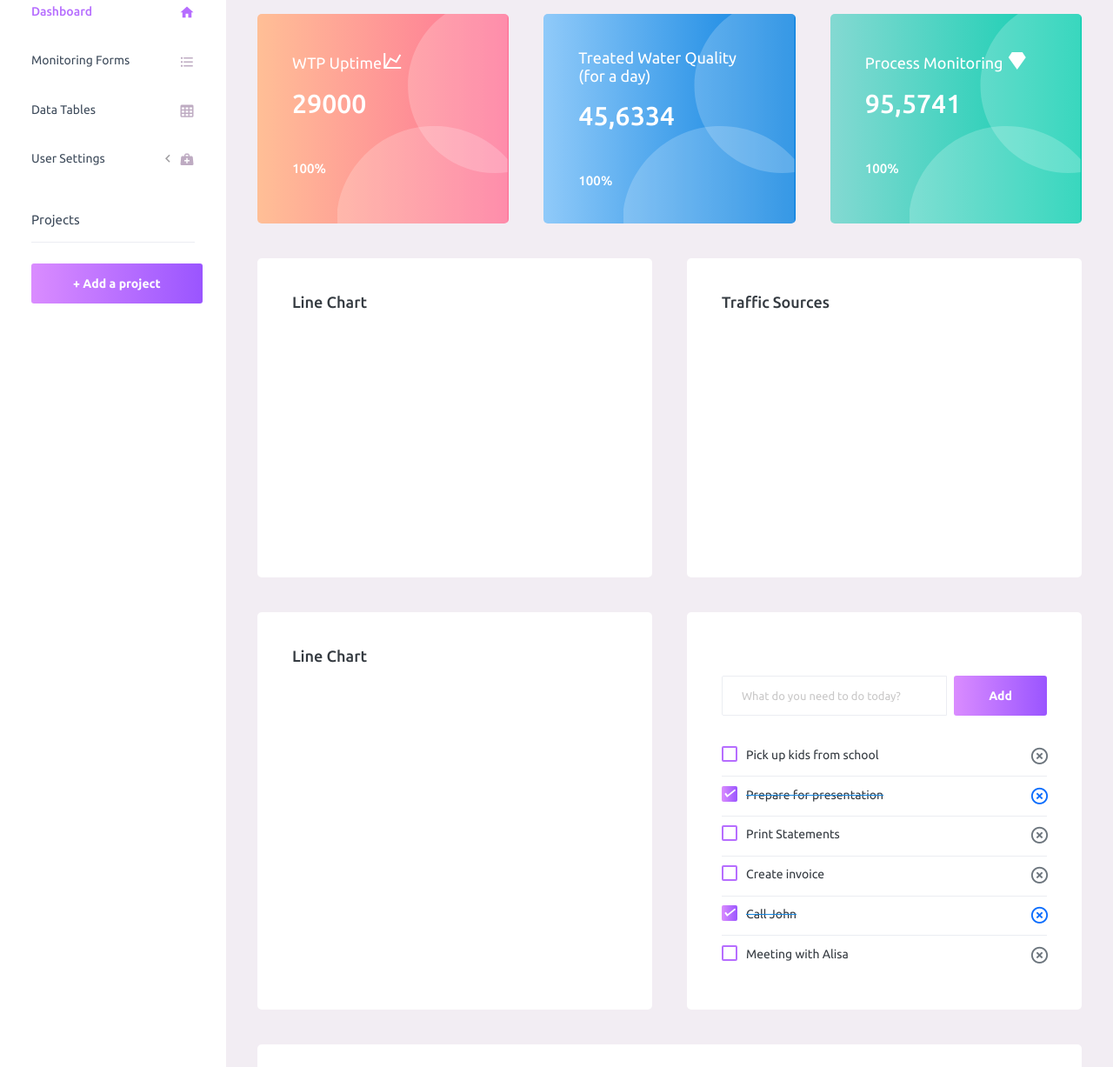
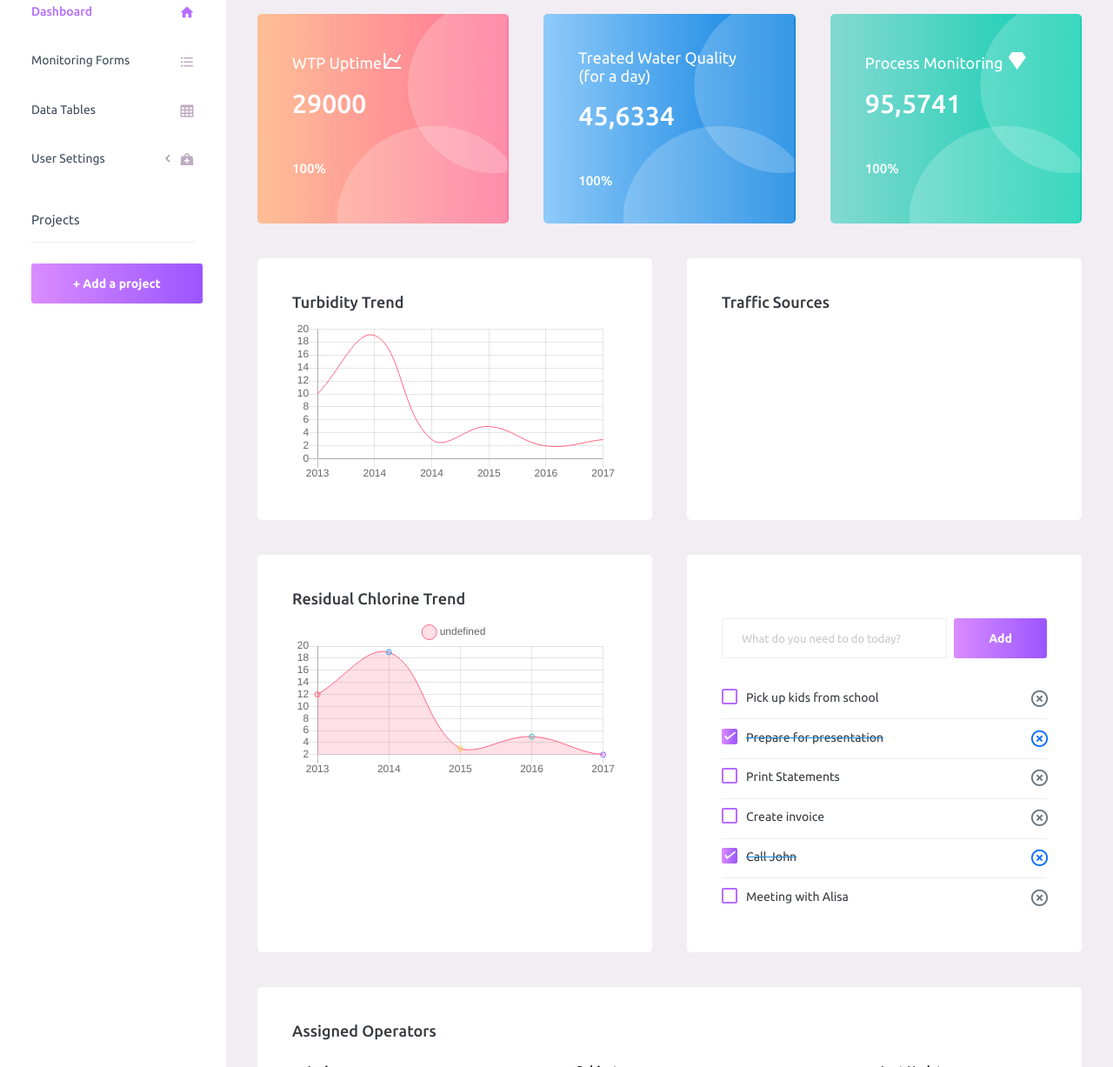
Before and after one commit to aiviesipalay/prototype, a plain HTML site: page index.html in a window 1280 px wide. Shown: the part 233-1460 px from the top of the page at 87% size. Drawn offline with nearby package versions, Linux system fonts and the light colour scheme; files that its build step writes are made by us from their sources.

Commit message:
2nd commit

```diff
--- a/assets/js/chart.js
+++ b/assets/js/chart.js
@@ -171,7 +171,6 @@ $(function () {
   var areaData = {
     labels: ["2013", "2014", "2015", "2016", "2017"],
     datasets: [{
-      label: '# of Votes',
       data: [12, 19, 3, 5, 2, 3],
       backgroundColor: [
         'rgba(255, 99, 132, 0.2)',
--- a/index.html
+++ b/index.html
@@ -358,7 +358,7 @@
                         <div class="col-lg-6 grid-margin stretch-card">
                             <div class="card">
                                 <div class="card-body">
-                                    <h4 class="card-title">Line chart</h4>
+                                    <h4 class="card-title">Turbidity Trend</h4>
                                     <canvas id="lineChart" style="height:250px"></canvas>
                                 </div>
                             </div>
@@ -376,10 +376,10 @@
                         <div class="col-lg-6 grid-margin stretch-card">
                             <div class="card">
                                 <div class="card-body">
-                                    <h4 class="card-title">Line chart</h4>
-                                    <canvas id="lineChart" style="height:250px"></canvas>
+                                  <h4 class="card-title">Residual Chlorine Trend</h4>
+                                  <canvas id="areaChart" style="height:250px"></canvas>
                                 </div>
-                            </div>
+                              </div>
                         </div>
                         <div class="col-lg-6 grid-margin stretch-card">
 
@@ -565,6 +565,8 @@
     <!-- Custom js for this page -->
     <script src="assets/js/dashboard.js"></script>
     <script src="assets/js/todolist.js"></script>
+    <script src="assets/js/chart.js"></script>
+
     <!-- End custom js for this page -->
 </body>
 
```
